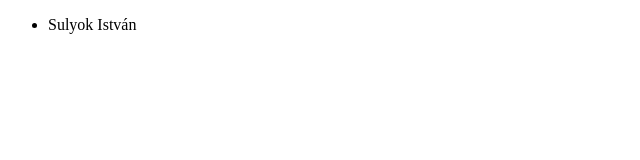
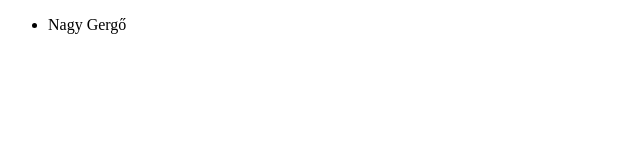
Before and after one commit to kovacsnandor/fejlesztes13sz, a plain HTML site: page gergo.html in a window 1280 px wide. Shown: the full height of the page, 0-640 px from the left. Drawn offline with Linux system fonts and the light colour scheme.

Commit message:
change to index

```diff
--- a/index.html
+++ b/gergo.html
@@ -8,7 +8,7 @@
 </head>
 <body>
     <ul>
-        <li><a href="istvan.html"></a>Sulyok István</li>
+        <li><a href="gergo.html"></a>Nagy Gergő</li>
     </ul>
 </body>
 </html>
```
